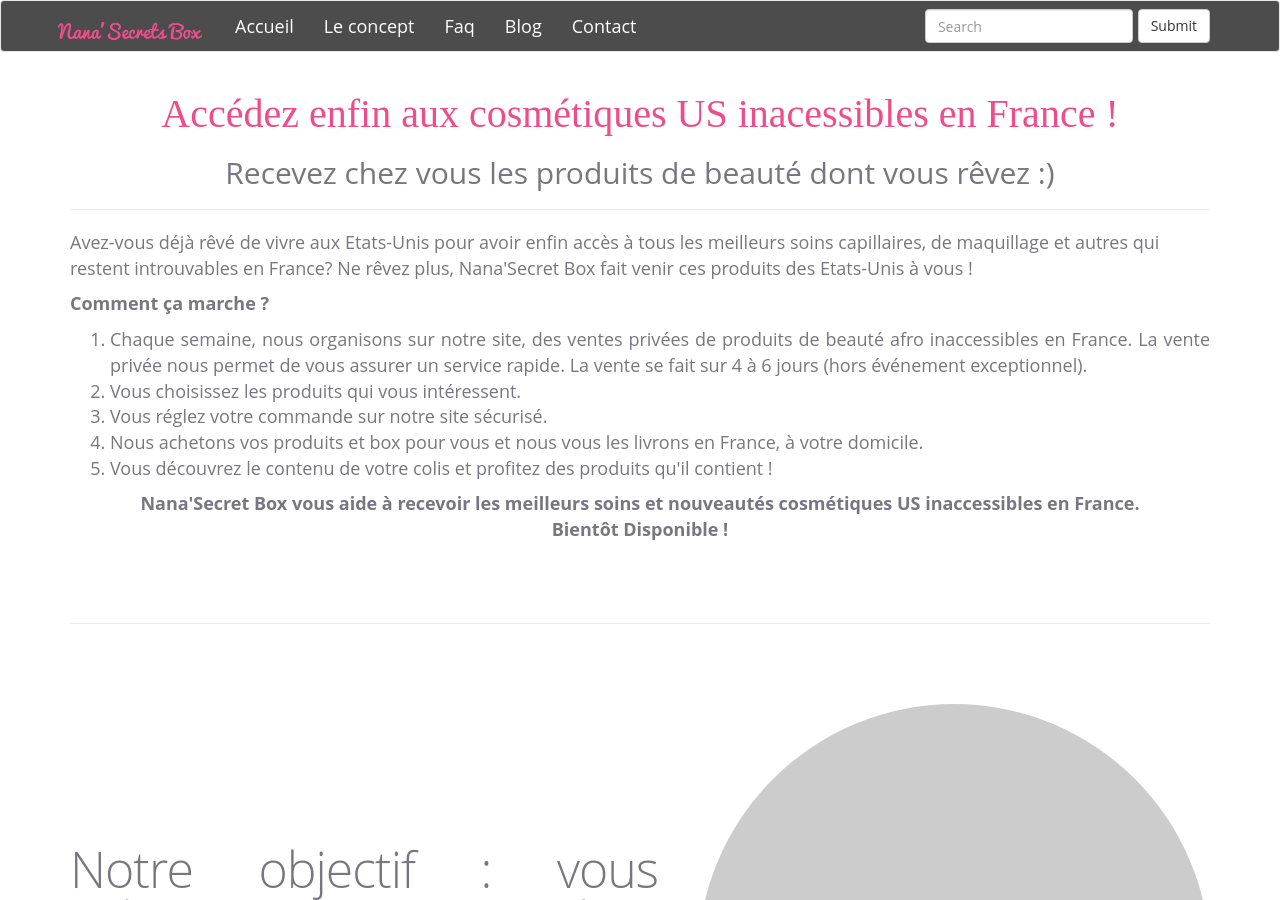
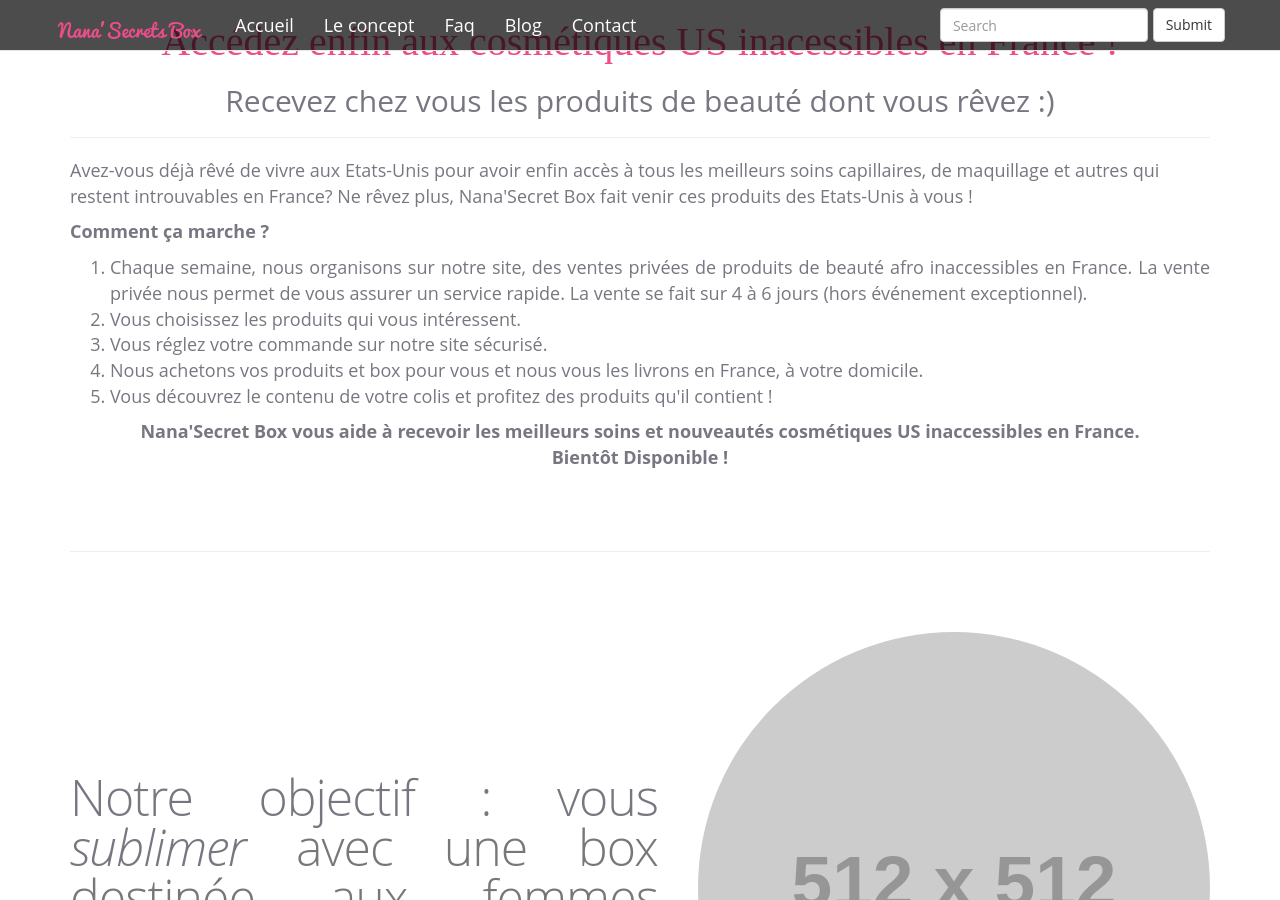
Before and after one commit to cdiomande78/jekyll-nanasecrets, a Jekyll site: the page built from le-concept.html, in a window 1280 px wide and 900 px high. Built offline with Jekyll 4.4.1, drawn with Linux system fonts in a browser that asks for light colours; nearby versions of some CDN libraries.

Commit message:
navbar position

```diff
--- a/_layouts/default.html
+++ b/_layouts/default.html
@@ -60,7 +60,7 @@
   </head>
   <body>
 
-<nav class="navbar navbar-default navbar-transparent navbar-static-fixed" role="navigation">
+<nav class="navbar navbar-default navbar-fixed-top navbar-transparent" role="navigation">
  <div class="container-fluid">
   <div class="container">
     <div class="row">
```
